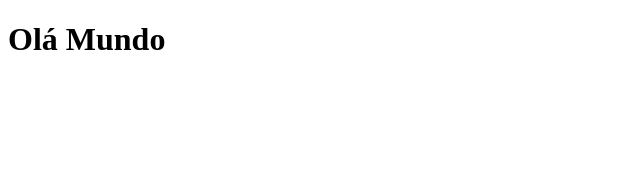
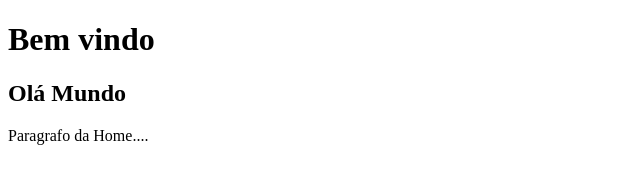
Before and after one commit to hugofficial/Curso_github, a plain HTML site: page index.html in a window 1280 px wide. Shown: the whole page, without its empty margins (0-640 px from the left). Drawn offline with Linux system fonts and the light colour scheme.

Commit message:
Ciarndo novas funcionalidade na home como paragrafo

```diff
--- a/index.html
+++ b/index.html
@@ -1,5 +1,5 @@
 <!DOCTYPE html>
-<html lang="en">
+<html lang="pt-br">
 <head>
     <meta charset="UTF-8">
     <meta http-equiv="X-UA-Compatible" content="IE=edge">
@@ -7,6 +7,9 @@
     <title>Document</title>
 </head>
 <body>
-    <h1>Olá Mundo</h1>
+    <h1>Bem vindo</h1>
+    <h2>Olá Mundo</h2>
+    <p>Paragrafo da Home....</p>
+
 </body>
 </html>
```
Also changed, not shown: a.txt (added), nomes.txt.
